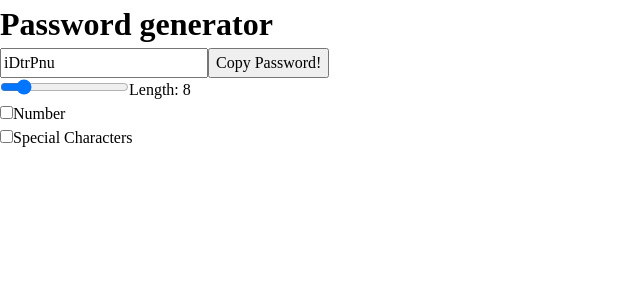
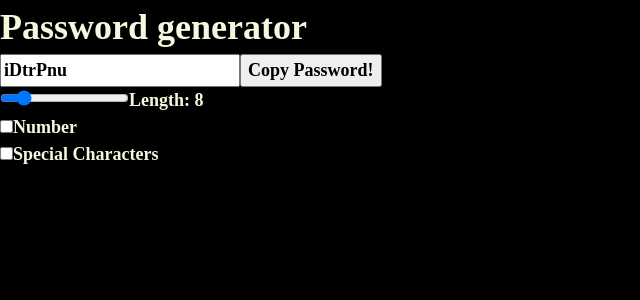
Before and after one commit to sagarEmn/basic-React-projects, a React (Vite) app in the folder 1 - Password Generator/: page / in a window 1280 px wide. Shown: the top 300 px of the page, without its empty margins (0-640 px from the left). Built offline with nearby package versions, Linux system fonts and the light colour scheme.

Commit message:
Apply primary, secondary color to body

```diff
--- a/1 - Password Generator/src/App.css
+++ b/1 - Password Generator/src/App.css
@@ -1,10 +1,17 @@
 :root {
-    /* color variables */
-    --primary-clr-900: hsl(0, 0, 10%);
-    --primary-clr-600: hsl(44, 7, 41%);
+  /* color variables */
+  --primary-clr-900: hsl(0, 0%, 0%);
+  --primary-clr-600: hsl(44, 7%, 41%);
 
-    --accent-clr-400: hsl(352, 93, 53);
-    --secondary-clr-200: hsl(64, 63, 92);
+  --accent-clr-400: hsl(352, 93%, 53%);
+  --secondary-clr-200: hsl(64, 63%, 92%);
 
-    --bg-clr: var(--primary-clr-900);
+  --bg-clr: var(--primary-clr-900);
 }
+
+body {
+  color: var(--secondary-clr-200);
+  background: var(--bg-clr);
+  font-weight: 700;
+  font-size: 18px;
+}
```
